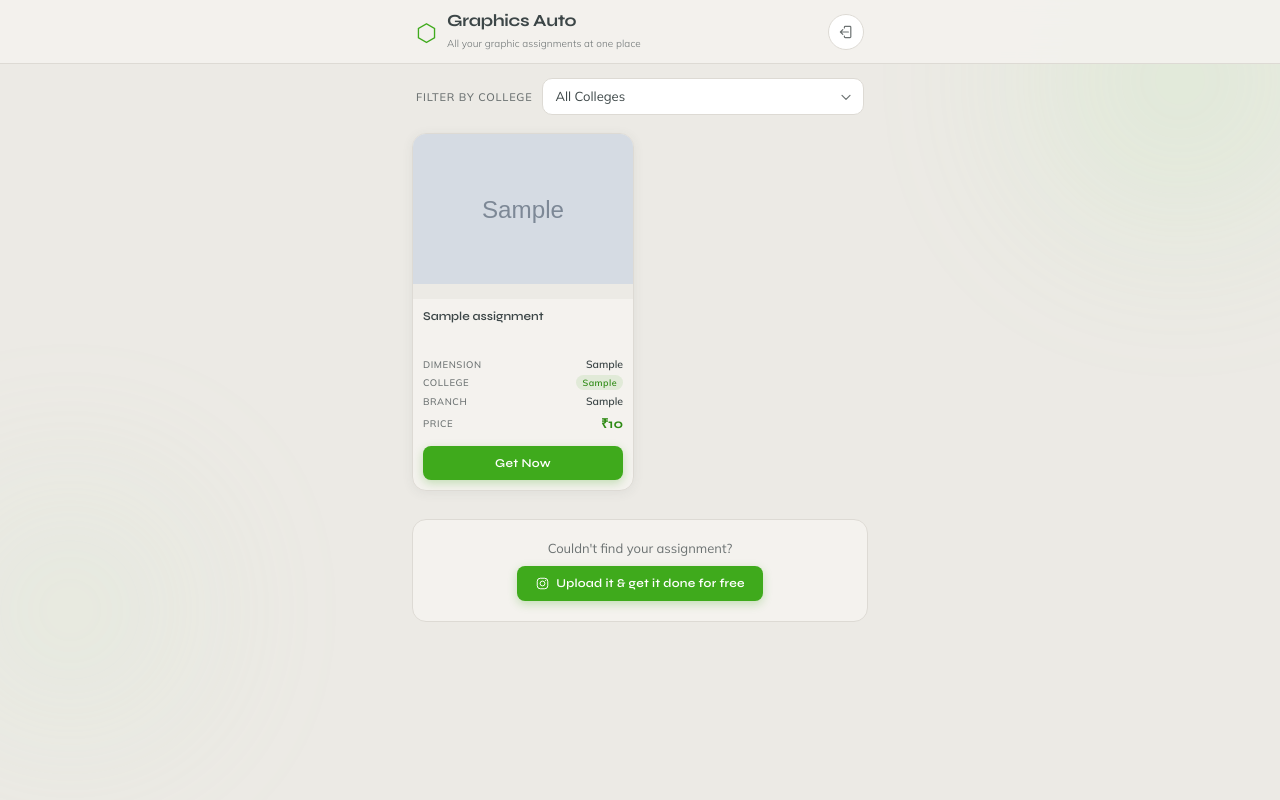
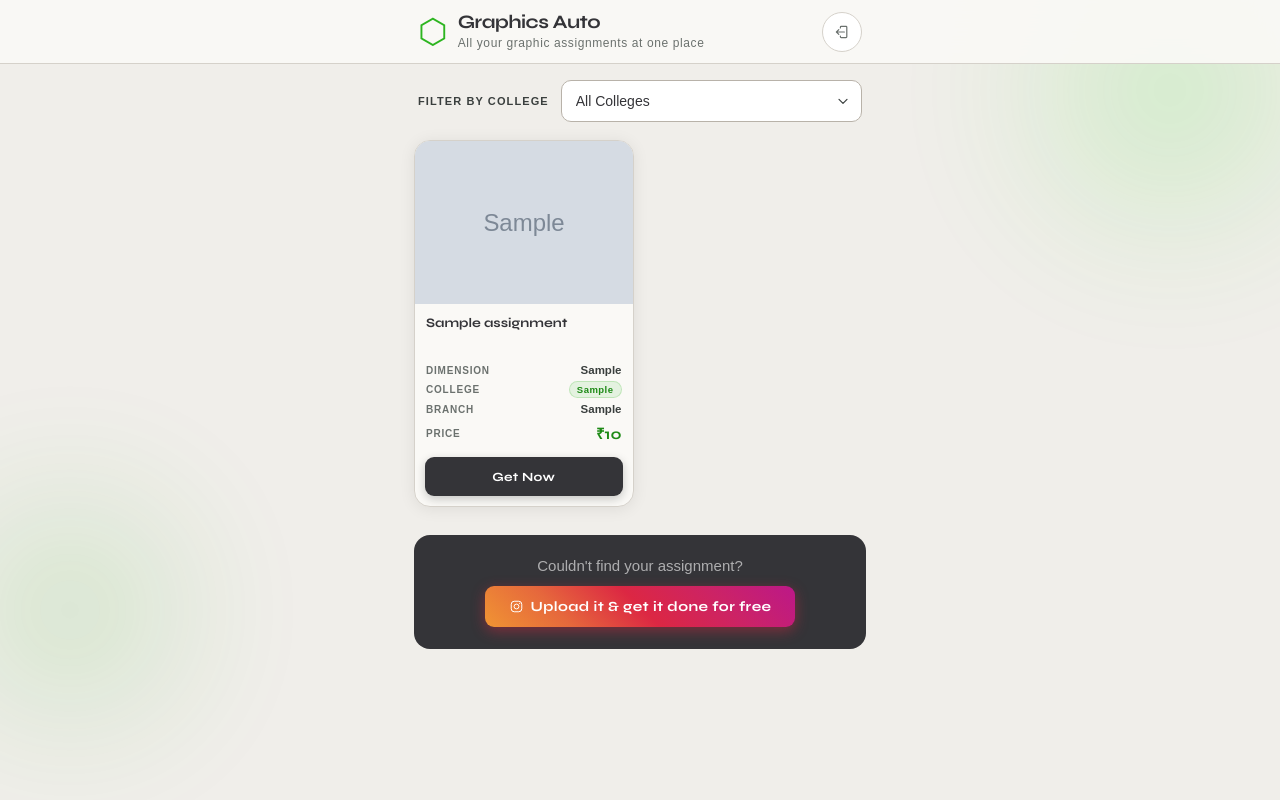
Before and after one commit to Commander-Ayush/Onshape-Automation, a Spring Boot app: page /home in a window 1280 px wide. Run offline with Spring Boot 4, Linux system fonts and the light colour scheme; the visitor is signed in with stand-in values (Sample User, id 1); tables that the repository leaves empty hold one stand-in row (values such as "Sample post"); grey boxes marked "Sample" are stand-in pictures; some of the project's set-up classes (security, data sources, template engines, error pages and the like) are left out, and stand-ins take their place; some libraries are stand-ins or nearby versions.

Commit message:
beautification of home page is done

```diff
--- a/src/main/resources/static/homestyle.css
+++ b/src/main/resources/static/homestyle.css
@@ -7,16 +7,18 @@
 }
 
 :root {
-    --text: #3c4647;
-    --green: #3faa1c;
-    --green-dark: #2d8a13;
-    --green-soft: rgba(63, 170, 28, 0.10);
-    --muted: #6c7272;
-    --page-bg: #eceae5;
-    --card-bg: #f4f2ee;
+    --text: #343438;
+    --text-secondary: #3a3f3e;
+    --green: #2db520;
+    --green-dark: #1e8a16;
+    --green-soft: rgba(45, 181, 32, 0.10);
+    --muted: #6b716e;
+    --page-bg: #f0eeea;
+    --card-bg: #faf9f6;
     --white: #ffffff;
-    --border: #dddad4;
-    --error: #d93025;
+    --border: #d5d1ca;
+    --border-strong: #b8b2a9;
+    --error: #c8321e;
     --header-h: 64px;
 }
 
@@ -25,37 +27,39 @@ html {
 }
 
 body {
-    font-family: 'Mulish', sans-serif;
+    font-family: 'DM Sans', sans-serif;
     background: var(--page-bg);
     color: var(--text);
     min-height: 100vh;
     overflow-x: hidden;
+    /* Remove blue tap flash on mobile */
+    -webkit-tap-highlight-color: transparent;
 }
 
 /* ── Background blobs ── */
 .bg-shape {
     position: fixed;
     border-radius: 50%;
-    filter: blur(90px);
-    opacity: 0.28;
+    filter: blur(70px);
+    opacity: 0.22;
     pointer-events: none;
     z-index: 0;
 }
 
 .shape-1 {
-    width: 320px;
-    height: 320px;
-    background: radial-gradient(circle, #a8e89c, transparent);
-    top: -80px;
-    right: -60px;
+    width: 380px;
+    height: 380px;
+    background: radial-gradient(circle, #38e026 0%, transparent 70%);
+    top: -100px;
+    right: -80px;
 }
 
 .shape-2 {
-    width: 260px;
-    height: 260px;
-    background: radial-gradient(circle, #c5e8be, transparent);
-    bottom: 60px;
-    left: -60px;
+    width: 300px;
+    height: 300px;
+    background: radial-gradient(circle, #2db520 0%, transparent 70%);
+    bottom: 40px;
+    left: -80px;
 }
 
 /* ── Header ── */
@@ -63,10 +67,10 @@ header {
     position: sticky;
     top: 0;
     z-index: 100;
-    background: rgba(244, 242, 238, 0.88);
-    backdrop-filter: blur(12px);
-    -webkit-backdrop-filter: blur(12px);
-    border-bottom: 1px solid var(--border);
+    background: rgba(250, 249, 246, 0.92);
+    backdrop-filter: blur(16px);
+    -webkit-backdrop-filter: blur(16px);
+    border-bottom: 1.5px solid var(--border);
     height: var(--header-h);
 }
 
@@ -74,7 +78,7 @@ header {
     display: flex;
     align-items: center;
     justify-content: space-between;
-    padding: 0 16px;
+    padding: 0 18px;
     height: 100%;
     max-width: 480px;
     margin: 0 auto;
@@ -87,52 +91,53 @@ header {
 }
 
 .brand-icon {
-    font-size: 24px;
+    font-size: 34px;
+    font-weight: 500;
     color: var(--green);
     line-height: 1;
 }
 
 .brand-text h1 {
     font-family: 'Syne', sans-serif;
-    font-size: 17px;
-    font-weight: 700;
+    font-size: 19px;
+    font-weight: 800;
     color: var(--text);
-    letter-spacing: -0.3px;
+    letter-spacing: -0.5px;
     line-height: 1.1;
 }
 
 .tagline {
-    font-size: 10px;
+    font-size: 12px;
     color: var(--muted);
-    font-weight: 300;
-    letter-spacing: 0.01em;
+    font-weight: 500;
+    letter-spacing: 0.05em;
 }
 
 .logout-btn {
-    width: 36px;
-    height: 36px;
+    width: 40px;
+    height: 40px;
     border-radius: 50%;
-    border: 1px solid var(--border);
+    border: 1.5px solid var(--border);
     background: var(--white);
     color: var(--muted);
     display: flex;
     align-items: center;
     justify-content: center;
     cursor: pointer;
-    transition: border-color 0.2s, color 0.2s;
     flex-shrink: 0;
+    transition: transform 0.1s, opacity 0.1s;
 }
 
-.logout-btn:hover {
-    border-color: var(--error);
-    color: var(--error);
+.logout-btn:active {
+    transform: scale(0.92);
+    opacity: 0.7;
 }
 
 /* ── Filter ── */
 .filter-section {
     position: relative;
     z-index: 1;
-    padding: 14px 16px 10px;
+    padding: 16px 18px 12px;
     max-width: 480px;
     margin: 0 auto;
 }
@@ -140,15 +145,15 @@ header {
 .filter-inner {
     display: flex;
     align-items: center;
-    gap: 10px;
+    gap: 12px;
 }
 
 .filter-inner label {
     font-size: 11px;
-    font-weight: 500;
+    font-weight: 700;
     text-transform: uppercase;
-    letter-spacing: 0.07em;
-    color: var(--muted);
+    letter-spacing: 0.1em;
+    color: var(--text-secondary);
     white-space: nowrap;
     flex-shrink: 0;
 }
@@ -160,33 +165,33 @@ header {
 
 select {
     width: 100%;
-    padding: 10px 34px 10px 12px;
-    border: 1.5px solid var(--border);
+    padding: 12px 36px 12px 14px;
+    border: 1.5px solid var(--border-strong);
     border-radius: 10px;
     background: var(--white);
-    font-family: 'Mulish', sans-serif;
-    font-size: 13px;
+    font-family: 'DM Sans', sans-serif;
+    font-size: 14px;
+    font-weight: 500;
     color: var(--text);
     appearance: none;
     -webkit-appearance: none;
     outline: none;
     cursor: pointer;
-    transition: border-color 0.2s, box-shadow 0.2s;
 }
 
 select:focus {
     border-color: var(--green);
-    box-shadow: 0 0 0 3px rgba(63, 170, 28, 0.12);
+    box-shadow: 0 0 0 3px rgba(45, 181, 32, 0.14);
 }
 
 .select-arrow {
     position: absolute;
-    right: 10px;
+    right: 11px;
     top: 50%;
     transform: translateY(-50%);
     width: 16px;
     height: 16px;
-    color: var(--muted);
+    color: var(--text-secondary);
     pointer-events: none;
 }
 
@@ -194,7 +199,7 @@ select:focus {
 .assignment-container {
     position: relative;
     z-index: 1;
-    padding: 8px 12px 100px;
+    padding: 6px 14px 100px;
     max-width: 480px;
     margin: 0 auto;
 }
@@ -202,20 +207,20 @@ select:focus {
 .grid {
     display: grid;
     grid-template-columns: 1fr 1fr;
-    gap: 12px;
+    gap: 13px;
 }
 
 /* ── Assignment Card ── */
 .assignmentCard {
     background: var(--card-bg);
-    border: 1px solid var(--border);
-    border-radius: 14px;
+    border: 1.5px solid var(--border);
+    border-radius: 16px;
     overflow: hidden;
     display: flex;
     flex-direction: column;
-    box-shadow: 0 2px 12px rgba(60, 70, 71, 0.07);
+    box-shadow: 0 2px 16px rgba(15, 17, 16, 0.08);
     animation: fadeUp 0.4s ease both;
-    transition: transform 0.2s, box-shadow 0.2s;
+    transition: transform 0.1s, opacity 0.1s;
 }
 
 .assignmentCard:nth-child(1) {
@@ -263,7 +269,7 @@ select:focus {
     width: 100%;
     aspect-ratio: 4/3;
     overflow: hidden;
-    background: var(--page-bg);
+    background: #e8e5df;
 }
 
 .assignmentImage img {
@@ -281,25 +287,26 @@ select:focus {
     align-items: center;
     justify-content: center;
     gap: 6px;
-    color: var(--border);
+    color: var(--border-strong);
     font-size: 10px;
-    letter-spacing: 0.04em;
+    letter-spacing: 0.06em;
     text-transform: uppercase;
+    font-weight: 600;
 }
 
 /* Card details */
 .assignmentDetails {
-    padding: 10px 10px 6px;
+    padding: 11px 11px 6px;
     display: flex;
     flex-direction: column;
-    gap: 4px;
+    gap: 5px;
     flex: 1;
 }
 
 .assignment-name {
     font-family: 'Syne', sans-serif;
-    font-size: 12px;
-    font-weight: 600;
+    font-size: 13px;
+    font-weight: 700;
     color: var(--text);
     line-height: 1.3;
     margin-bottom: 4px;
@@ -317,18 +324,18 @@ select:focus {
 }
 
 .detail-label {
-    font-size: 9.5px;
-    font-weight: 500;
+    font-size: 10px;
+    font-weight: 700;
     text-transform: uppercase;
-    letter-spacing: 0.06em;
+    letter-spacing: 0.08em;
     color: var(--muted);
     flex-shrink: 0;
 }
 
 .detail-value {
-    font-size: 10.5px;
+    font-size: 11.5px;
     font-weight: 600;
-    color: var(--text);
+    color: var(--text-secondary);
     text-align: right;
     overflow: hidden;
     text-overflow: ellipsis;
@@ -339,48 +346,46 @@ select:focus {
 .college-badge {
     background: var(--green-soft);
     color: var(--green-dark);
-    padding: 2px 6px;
+    padding: 2px 7px;
     border-radius: 20px;
-    font-size: 9px;
-    font-weight: 700;
+    font-size: 9.5px;
+    font-weight: 800;
     letter-spacing: 0.05em;
+    border: 1px solid rgba(45, 181, 32, 0.2);
 }
 
 .price-row {
-    margin-top: 2px;
+    margin-top: 3px;
 }
 
 .price-value {
     font-family: 'Syne', sans-serif;
-    font-size: 13px;
-    font-weight: 700;
+    font-size: 15px;
+    font-weight: 800;
     color: var(--green-dark);
 }
 
-/* Buy button */
+/* Buy button — matte black, green tap flash */
 .buy-btn {
     margin: 8px 10px 10px;
-    padding: 10px;
-    background: var(--green);
+    padding: 12px;
+    background: var(--text);
     color: #fff;
     border: none;
-    border-radius: 8px;
+    border-radius: 9px;
     font-family: 'Syne', sans-serif;
-    font-size: 12px;
-    font-weight: 600;
+    font-size: 12.5px;
+    font-weight: 700;
     letter-spacing: 0.03em;
     cursor: pointer;
-    transition: background 0.2s, transform 0.1s;
-    box-shadow: 0 3px 10px rgba(63, 170, 28, 0.28);
+    box-shadow: 0 3px 10px rgba(15, 17, 16, 0.22);
     width: calc(100% - 20px);
-}
-
-.buy-btn:hover {
-    background: var(--green-dark);
+    transition: transform 0.1s, background 0.1s;
 }
 
 .buy-btn:active {
-    transform: scale(0.97);
+    transform: scale(0.95);
+    background: var(--green-dark);
 }
 
 /* ── Empty State ── */
@@ -404,80 +409,62 @@ select:focus {
 /* ── CTA Footer ── */
 .cta-footer {
     margin-top: 28px;
-    padding: 20px 16px;
-    background: var(--card-bg);
-    border: 1px solid var(--border);
-    border-radius: 14px;
+    padding: 22px 18px;
+    background: var(--text);
+    /* dark matte black */
+    border-radius: 16px;
     text-align: center;
     display: flex;
     flex-direction: column;
     align-items: center;
-    gap: 10px;
+    gap: 12px;
 }
 
 .cta-text {
-    font-size: 13px;
-    color: var(--muted);
+    font-size: 15px;
+    color: rgba(255, 255, 255, 0.6);
     font-weight: 400;
 }
 
 .cta-link {
     display: inline-flex;
     align-items: center;
-    gap: 6px;
-    background: var(--green);
+    gap: 7px;
+    background: linear-gradient(45deg, #f09433, #e6683c, #dc2743, #cc2366, #bc1888);
     color: #fff;
     text-decoration: none;
     font-family: 'Syne', sans-serif;
-    font-size: 12px;
-    font-weight: 600;
-    padding: 10px 18px;
-    border-radius: 8px;
-    letter-spacing: 0.02em;
-    transition: background 0.2s;
-    box-shadow: 0 3px 10px rgba(63, 170, 28, 0.28);
+    font-size: 14px;
+    font-weight: 700;
+    padding: 12px 24px;
+    border-radius: 9px;
+    letter-spacing: 0.03em;
+    box-shadow: 0 4px 14px rgba(220, 39, 67, 0.45);
+    transition: transform 0.1s, opacity 0.1s;
 }
 
-.cta-link:hover {
-    background: var(--green-dark);
+.cta-link:active {
+    transform: scale(0.96);
+    opacity: 0.85;
 }
 
-/* ── Hidden cards (filtered out) ── */
+/* ── Hidden cards ── */
 .assignmentCard.hidden {
     display: none;
 }
 
-.assignmentImage {
-    width: 100%;
-    overflow: hidden;
-}
-
-.img-placeholder {
-    width: 100%;
-    height: 150px;
-    /* set whatever fixed height you want */
-    overflow: hidden;
-}
-
-.img-placeholder img {
-    width: 100%;
-    height: 100%;
-    object-fit: cover;
-    /* crops the image to fit without stretching */
-}
-
-/* ── PURCHASE MODAL ─────────────────────────────────── */
+/* ── PURCHASE MODAL ── */
 .modal-overlay {
     position: fixed;
     inset: 0;
-    background: rgba(0, 0, 0, 0.6);
+    background: rgba(10, 12, 11, 0.72);
     display: none;
     align-items: center;
     justify-content: center;
     z-index: 1000;
     padding: 1rem;
-    backdrop-filter: blur(4px);
-    -webkit-backdrop-filter: blur(4px);
+    backdrop-filter: blur(6px);
+    -webkit-backdrop-filter: blur(6px);
 }
 
 .modal-overlay.active {
--- a/src/main/resources/templates/admin.html
+++ b/src/main/resources/templates/admin.html
@@ -114,10 +114,6 @@
                                 <label for="dimension">Dimension</label>
                                 <input type="text" placeholder="e.g. A4, 24×36" id="dimension">
                             </div>
-                            <div class="field-group">
-                                <label for="automationName">Automation Name</label>
-                                <input type="text" placeholder="Script identifier" id="automationName">
-                            </div>
                         </div>
 
                         <div class="field-group">
```
Also changed, not shown: other parts of src/main/resources/static/homestyle.css (+87 -113 lines).
